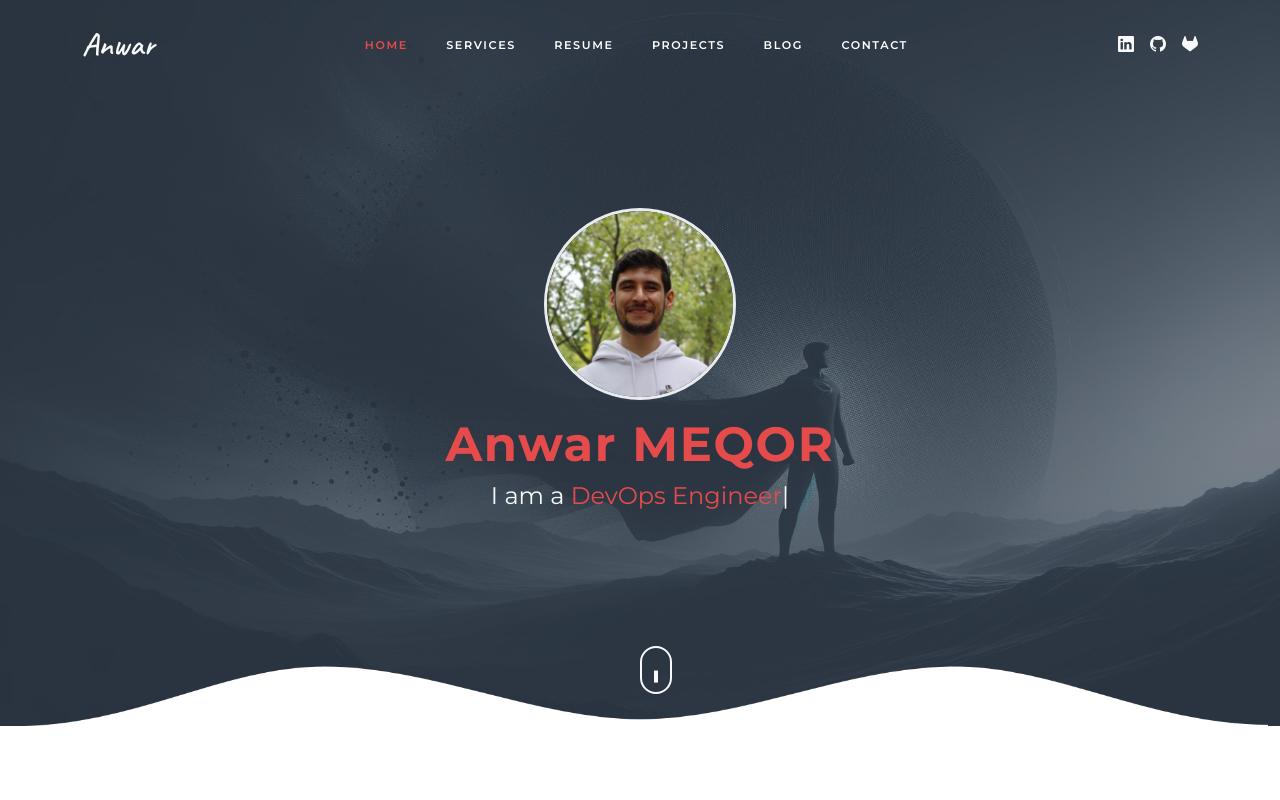
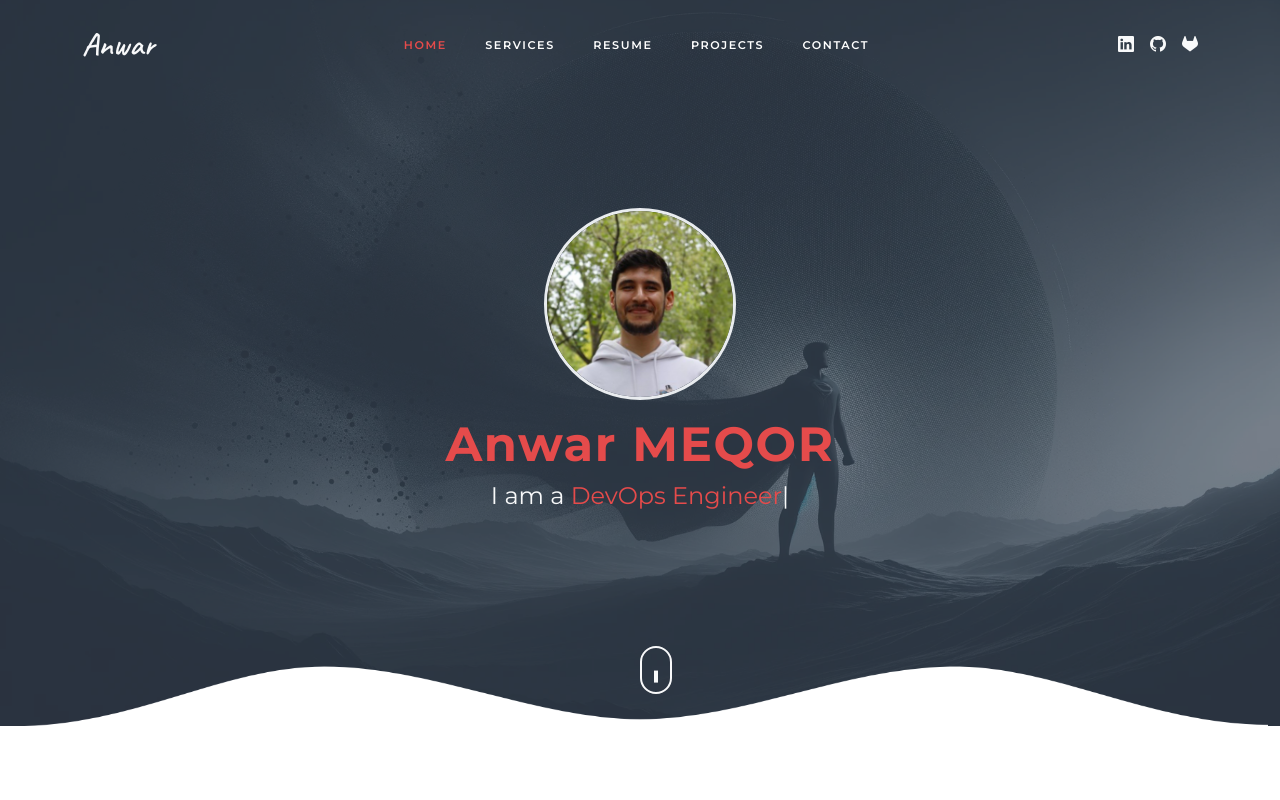
Before and after one commit to AnwarMEQOR/portfolio, an Angular app: page / in a window 1280 px wide. Shown: the top 800 px of the page. Built offline with nearby package versions, Linux system fonts and the light colour scheme.

Commit message:
updated navbar

```diff
--- a/src/app/components/navbar/navbar.component.html
+++ b/src/app/components/navbar/navbar.component.html
@@ -34,9 +34,6 @@
 					<a class="nav-link" href="#projects">Projects</a>
 				</li>
 				<li class="nav-item">
-					<a class="nav-link" href="#news">Blog</a>
-				</li>
-				<li class="nav-item">
 					<a class="nav-link" href="#contact">Contact</a>
 				</li>
 			</ul>
```
